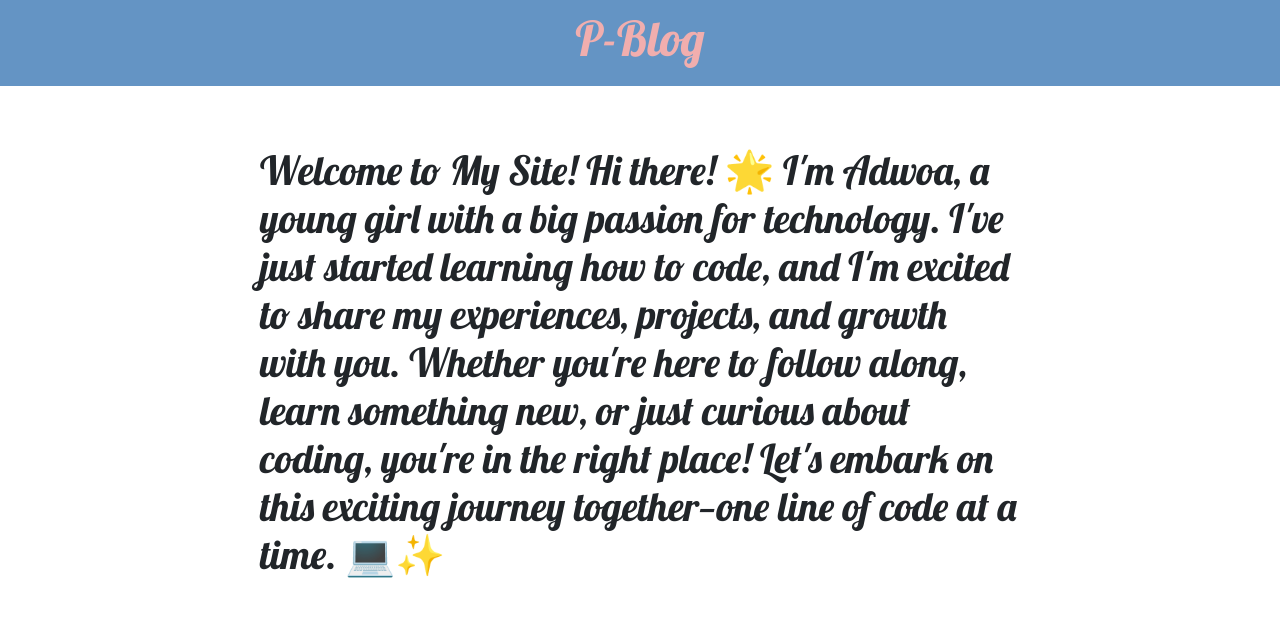
After one commit to Adwoa-p/djangogirls, a Django app: page /about/ in a window 1280 px wide. The commit adds this page. Shown: the top 617 px of the page. Run offline with Django 5.2, Linux system fonts and the light colour scheme.

Commit message:
collected static files and added abiut section

```diff
--- /dev/null
+++ b/blog/templates/blog/about.html
@@ -0,0 +1,10 @@
+{% extends 'blog/base.html' %}
+
+{% block content %}
+    <main>
+        <h1>Welcome to My Site!
+
+            Hi there! 🌟 I'm Adwoa, a young girl with a big passion for technology. I've just started learning how to code, and I'm excited to share my experiences, projects, and growth with you. Whether you're here to follow along, learn something new, or just curious about coding, you're in the right place! Let's embark on this exciting journey together—one line of code at a time. 💻✨</h1>
+
+    </main>
+{% endblock %}
--- a/blog/urls.py
+++ b/blog/urls.py
@@ -5,6 +5,7 @@ urlpatterns = [
     path('', views.landing, name='landing'),
     path('downloadfile/', views.downloadfile, name='downloadfile'),
     path('home/', views.home, name='home'),
+    path('about/', views.about, name='about'),
     path('main/', views.post_list, name='post_list'),
     path('post/<int:pk>/', views.post_detail, name='post_detail'),
     path('post/new/', views.post_new, name='post_new'),
--- a/blog/views.py
+++ b/blog/views.py
@@ -19,9 +19,11 @@ def downloadfile(request):
     file_path = os.path.join('blog/templates/blog/Aboagye, Adwoa Pokua - CV.pdf')
     return FileResponse(open(file_path, 'rb'), as_attachment=True, filename='Aboagye, Adwoa Pokua - CV.pdf')
 
-
 def home(request):
     return render(request, 'blog/index.html')
+
+def about(request):
+    return render(request, 'blog/about.html')
 
 def post_list(request):
     posts = Post.objects.filter(published_date__lte=timezone.now()).order_by('published_date')
```
Also changed, not shown: blog/templates/blog/landing.html (+4 -6 lines), 2 other files.
